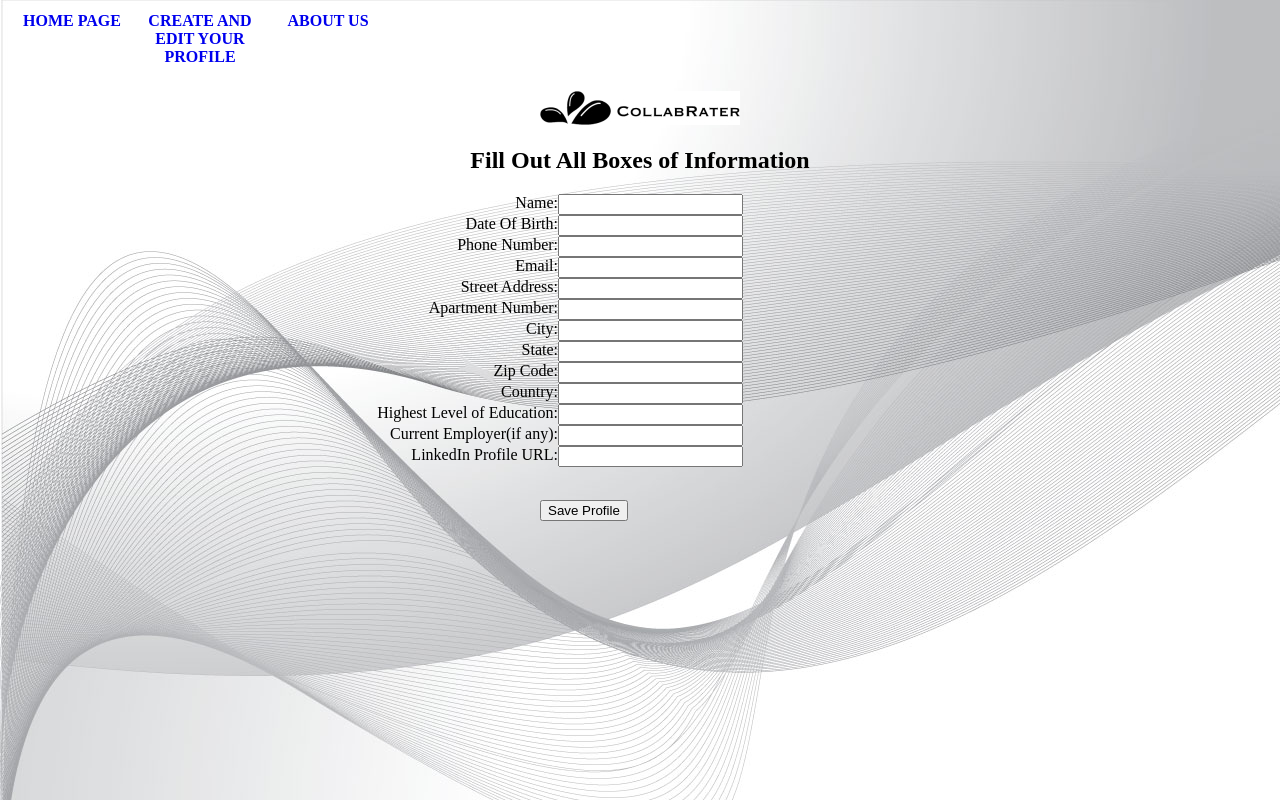
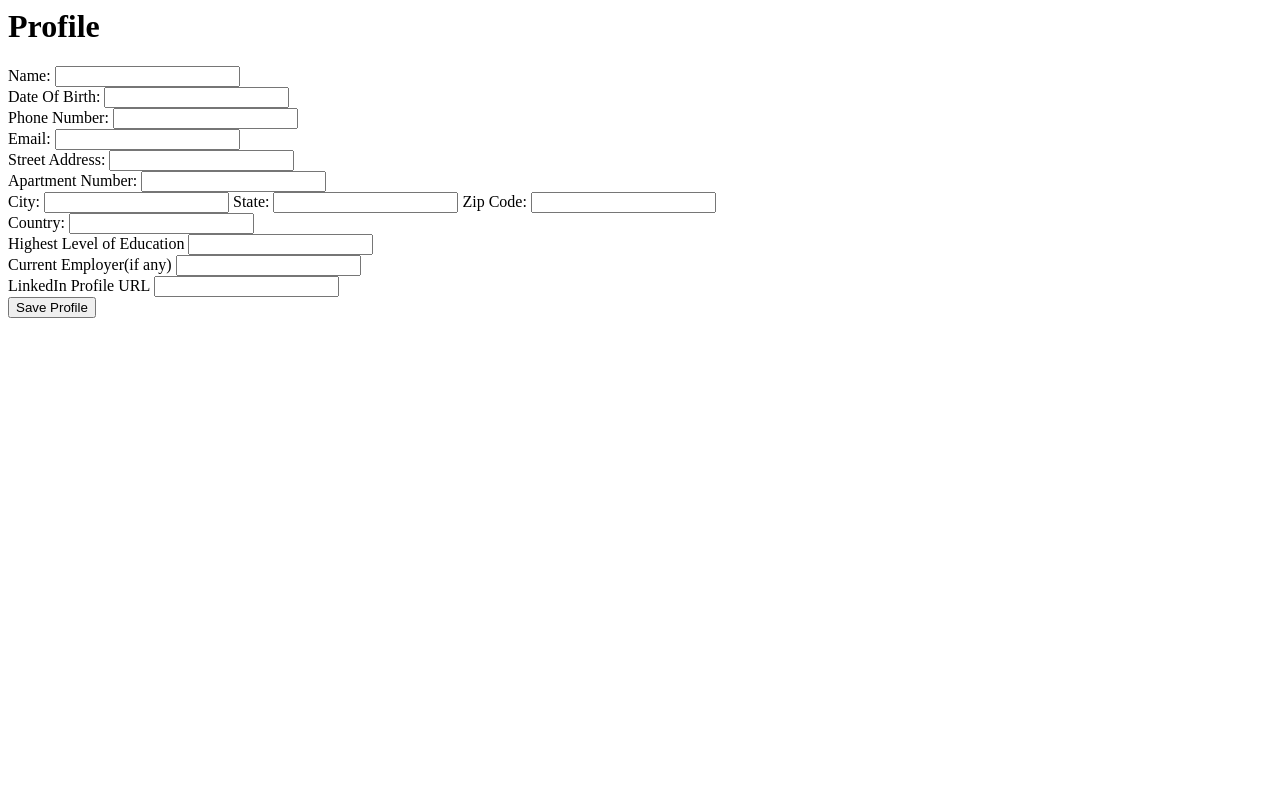
Before and after one commit to Gabe-Issa/CollabRater, a plain HTML site: page profile.html in a window 1280 px wide. Drawn offline with nearby package versions, Linux system fonts and the light colour scheme.

Commit message:
Revert 29fa56a..d44d860
This rolls back to commit 29fa56a5cb92477dae030e1bab975bc7cd34d080.

```diff
--- a/profile.html
+++ b/profile.html
@@ -1,40 +1,8 @@
 <html>
 
 <head>
-    <meta charset="utf-8">
-    <title>CollabRater</title>
-    <style type="text/css">
-      body{background-image: url("profile.jpg");}
-      label{
-          display: inline-block;
-          float: left;
-          clear: left;
-          width: 550px;
-          text-align: right;
-      }
-      input {
-        display: inline-block;
-        float: left;
-      }
-      ul {
-          list-style-type: none;
-          margin: 0;
-          padding: 0;
-          overflow: hidden;
-      }
-      li {
-        float: left;
-      }
-      a:link, a:visited {
-        display: block;
-        width: 120px;
-        font-weight: bold;
-        text-align: center;
-        padding: 4px;
-        text-decoration: none;
-        text-transform: uppercase;
-      }
-    </style>
+
+<title>collabRater</title>
 
 <script src="http://code.jquery.com/jquery-1.11.1.min.js"></script>
 
@@ -182,15 +150,9 @@ $(document).ready(function() {
 
 <body>
 
-<ul>
-      <li><a href="home.html">Home Page</a></li>
-      <li><a href="profile.html">Create and Edit your Profile</a></li>
-      <li><a href="about.html">About Us</a></li>
-    </ul>
 
-<h1 style="text-align: center"><img src="logo.jpg"/></h1>
 
-<h2 style="text-align: center">Fill Out All Boxes of Information</h2>
+<h1>Profile</h1>
 
 
 
@@ -198,7 +160,7 @@ $(document).ready(function() {
 
 
 
-<label>Name:</label><input name="name" id="name"/>
+<label>Name</label>: <input name="name" id="name"/>
 
 <br/>
 
@@ -206,7 +168,7 @@ $(document).ready(function() {
 
 <br/>
 
-<label>Phone Number:</label><input name="phonenumber" id="phonenumber"/>
+<label>Phone Number</label>: <input name="phonenumber" id="phonenumber"/>
 
 <br/>
 
@@ -224,11 +186,7 @@ $(document).ready(function() {
 
 <label>City:</label> <input name="city" id="city"/>
 
-<br/>
-
 <label>State:</label> <input name="state" id="state"/>
-
-<br/>
 
 <label>Zip Code:</label> <input name="zipcode" id="zipcode"/>
 
@@ -238,22 +196,18 @@ $(document).ready(function() {
 
 <br/>
 
-<label>Highest Level of Education:</label> <input name="education" id="education"/>
+<label>Highest Level of Education</label> <input name="education" id="education"/>
 
 <br/>
 
-<label>Current Employer(if any):</label> <input name="employer" id="employer"/>
+<label>Current Employer(if any)</label> <input name="employer" id="employer"/>
 
 <br/>
 
-<label>LinkedIn Profile URL:</label> <input name="linkedin" id="linkedin"/>
+<label>LinkedIn Profile URL</label> <input name="linkedin" id="linkedin"/>
 
 <br/>
-<br/>
-<br/>
-<br/>
-<br/>
-<div id = "username" style="width: 200px; margin-right: auto; margin-left: auto;"/>
+
 <button value = "save" id="profileSave">Save Profile</button>
 
 
```
Also changed, not shown: about.html (deleted, +0 -58 lines), home.html (+17 -34 lines), login.html (+8 -8 lines), register.html (+4 -8 lines), business.jpg (deleted), dan.jpg (deleted), ethan.jpg (deleted), gabe.jpg (deleted), logo.jpg (deleted), profile.jpg (deleted), 1 other file.
